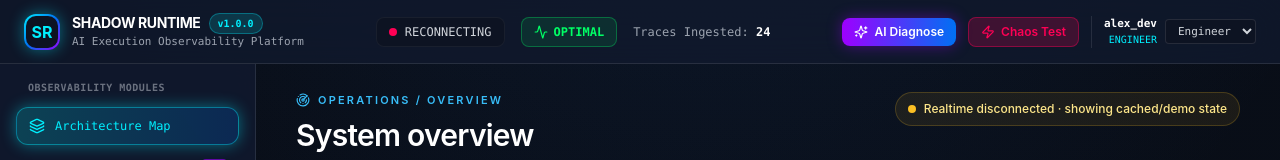
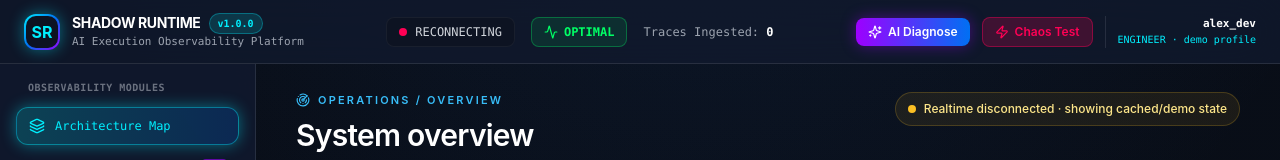
Before and after one commit to rathina12/Shadow-Runtime, a Next.js app in the folder frontend/: page / in a window 1280 px wide. Shown: the top 160 px of the page. Built offline with nearby package versions, Linux system fonts and the light colour scheme; no server answers.

Commit message:
fix(ui): remove deceptive client role switch and fabricated trace count

```diff
--- a/frontend/components/layout/Navbar.tsx
+++ b/frontend/components/layout/Navbar.tsx
@@ -1,7 +1,7 @@
 'use client';
 
 import React from 'react';
-import { Activity, ShieldCheck, Zap, Sparkles, User, Radio, RefreshCw } from 'lucide-react';
+import { Activity, Zap, Sparkles } from 'lucide-react';
 import { useTelemetryStore } from '../../store/telemetryStore';
 import { useAuthStore } from '../../store/authStore';
 
@@ -10,7 +10,7 @@ export const Navbar: React.FC<{ onOpenAiDiagnosis: () => void; onOpenChaos: () =
   onOpenChaos,
 }) => {
   const { isLiveConnected, services, recentTraces } = useTelemetryStore();
-  const { user, switchRole } = useAuthStore();
+  const { user } = useAuthStore();
 
   const activeServicesList = Object.values(services);
   const criticalCount = activeServicesList.filter(s => s.status === 'CRITICAL').length;
@@ -62,7 +62,7 @@ export const Navbar: React.FC<{ onOpenAiDiagnosis: () => void; onOpenChaos: () =
 
         {/* Total Sampled Traces */}
         <div className="text-gray-400">
-          Traces Ingested: <span className="text-white font-bold">{recentTraces.length || 24}</span>
+          Traces Ingested: <span className="text-white font-bold">{recentTraces.length}</span>
         </div>
       </div>
 
@@ -86,22 +86,10 @@ export const Navbar: React.FC<{ onOpenAiDiagnosis: () => void; onOpenChaos: () =
           <span>Chaos Test</span>
         </button>
 
-        {/* RBAC Role Switcher */}
-        <div className="flex items-center gap-2 pl-3 border-l border-white/10 font-mono text-xs">
-          <div className="text-right hidden sm:block">
-            <div className="text-white font-bold text-[11px]">{user.username}</div>
-            <div className="text-[10px] text-cyber-cyan">{user.role.replace('ROLE_', '')}</div>
-          </div>
-          <select
-            value={user.role}
-            onChange={(e) => switchRole(e.target.value as any)}
-            className="bg-surface-50 border border-white/10 text-[11px] text-gray-300 rounded px-2 py-1 focus:outline-none"
-            title="Switch RBAC Role"
-          >
-            <option value="ROLE_ADMIN">Admin</option>
-            <option value="ROLE_ENGINEER">Engineer</option>
-            <option value="ROLE_VIEWER">Viewer</option>
-          </select>
+        {/* Display effective profile. Switching labels is not authentication or authorization. */}
+        <div className="hidden sm:block pl-3 border-l border-white/10 text-right font-mono text-xs">
+          <div className="text-white font-semibold text-[11px]">{user.username}</div>
+          <div className="text-[10px] text-cyber-cyan">{user.role.replace('ROLE_', '')} · demo profile</div>
         </div>
       </div>
     </header>
```
